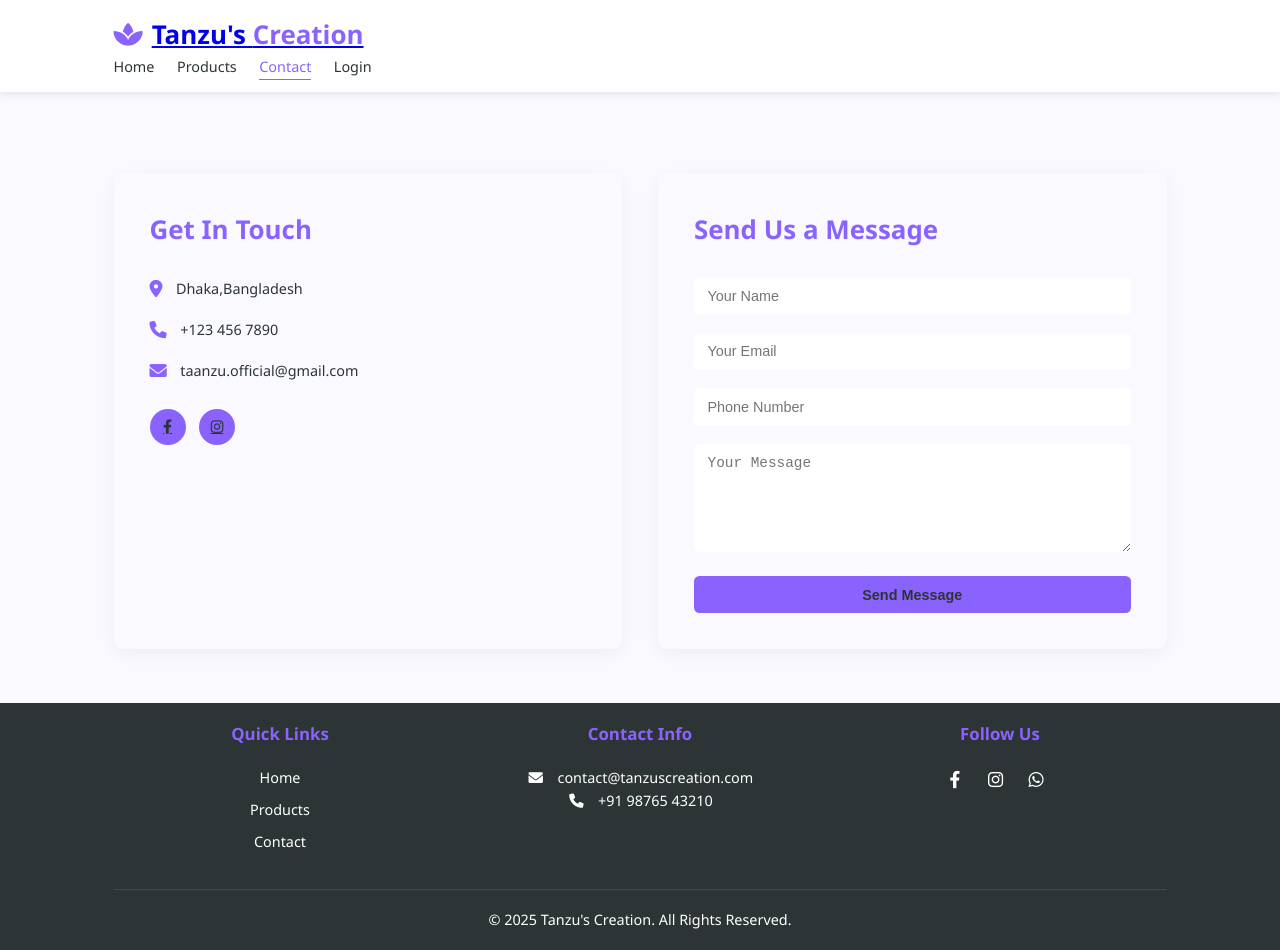
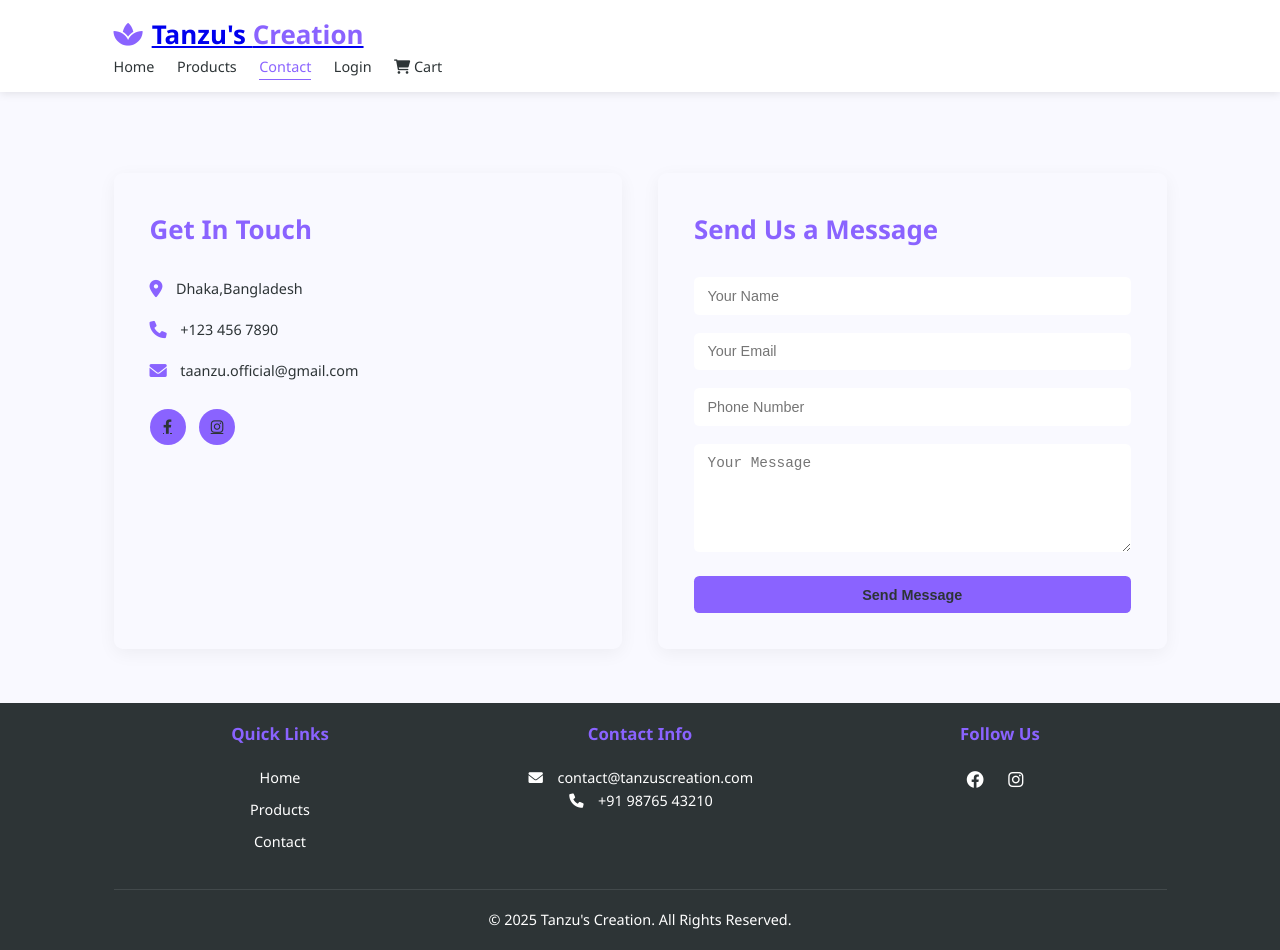
Before and after one commit to Jarin-Tanzim/223071132_ICT-Project-II-Tanzu-s-Creation-, a website: page contact.html in a window 1280 px wide. Drawn offline with Linux system fonts and the light colour scheme.

Commit message:
Updated contact.html

```diff
--- a/contact.html
+++ b/contact.html
@@ -20,7 +20,8 @@
                     <li><a href="homepage.html">Home</a></li>
                     <li><a href="products.html">Products</a></li>
                     <li><a href="contact.html" class="active">Contact</a></li>
-                    <li><a href="login.html">Login</a></li>
+                    <li id="authLink"></li>
+                    <li><a href="cart.html"><i class="fas fa-shopping-cart"></i> Cart</a></li>
                 </ul>
             </nav>
         </div>
@@ -91,16 +92,19 @@
                 <div class="footer-section">
                     <h3>Follow Us</h3>
                     <div class="social-icons">
-                        <a href="https://www.facebook.com/tanzim26190" target="_blank"><i class="fab fa-facebook-f"></i></a>
-                        <a href="https://www.instagram.com/TanzusCreation" target="_blank"><i class="fab fa-instagram"></i></a>
-                        <a href="#" target="_blank"><i class="fab fa-whatsapp"></i></a>
+                        <a href="https://www.facebook.com/tanzim26190"><i class="fab fa-facebook"></i></a>
+                        <a href="https://www.instagram.com/tanzuscreation/"><i class="fab fa-instagram"></i></a>
+
                     </div>
                 </div>
             </div>
+
             <div class="copyright">
                 <p>&copy; 2025 Tanzu's Creation. All Rights Reserved.</p>
             </div>
         </div>
     </footer>
+    <script src="status.js"></script>
+
 </body>
 </html>
```
